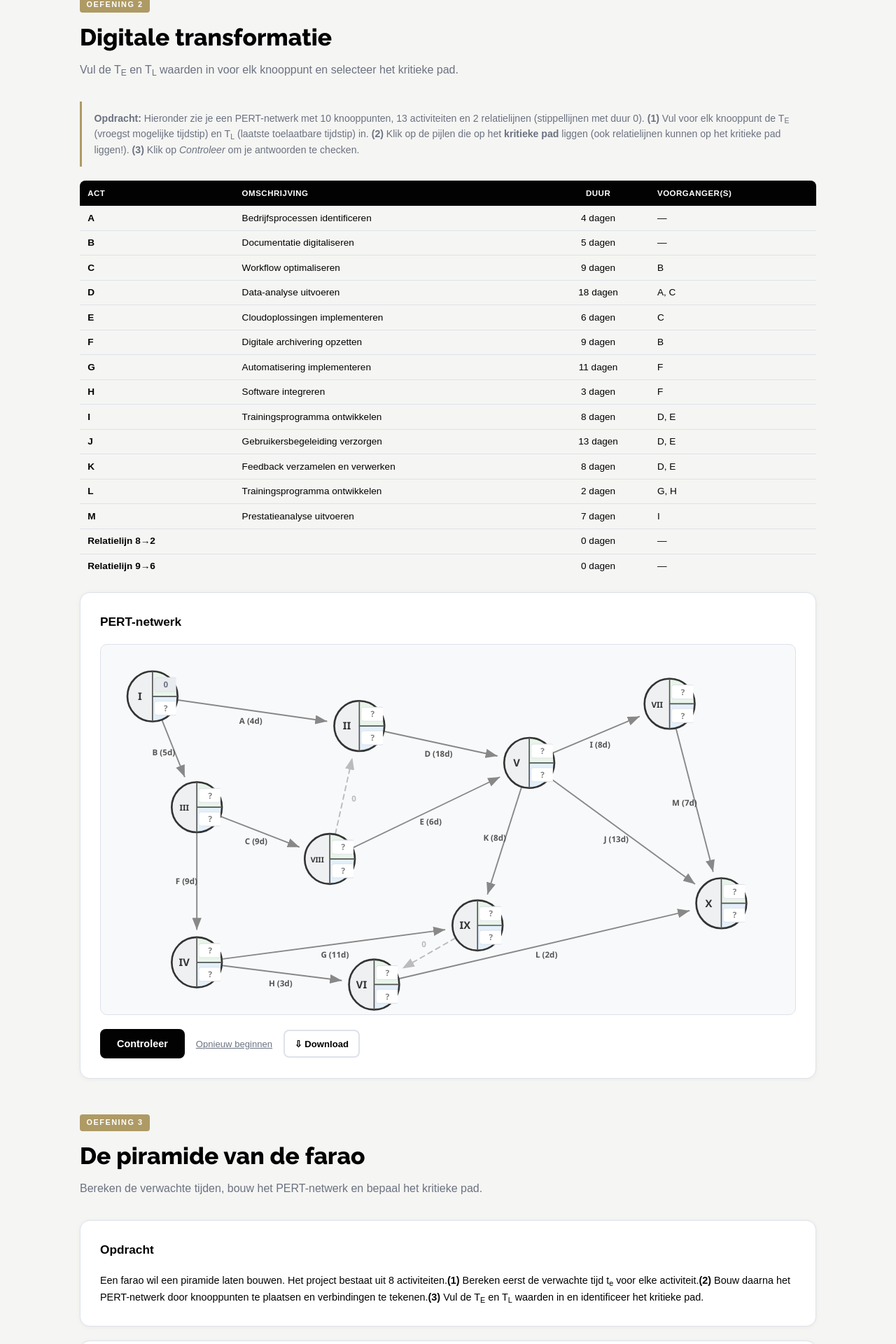
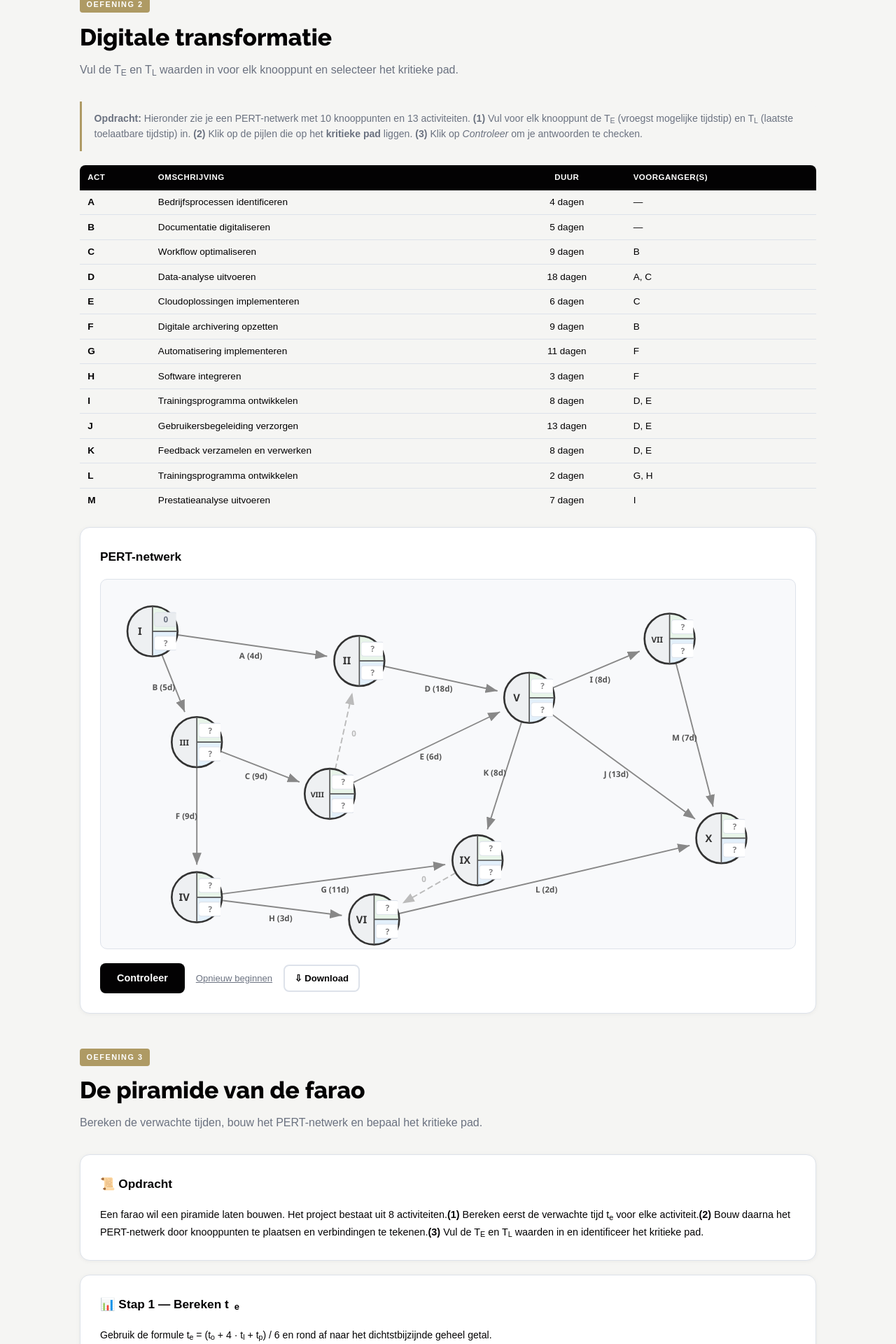
Before and after one commit to janc-pxl/TeachBertPERT, a Next.js app in the folder teachpert-next/: page / in a window 1280 px wide. Shown: the part 8434-10354 px from the top of the page at 70% size. Built offline with nearby package versions, Linux system fonts and the light colour scheme.

Commit message:
first few fixes

```diff
--- a/teachpert-next/src/components/exercises/Exercise2.tsx
+++ b/teachpert-next/src/components/exercises/Exercise2.tsx
@@ -74,8 +74,6 @@ const ACTIVITIES = [
   { act: 'K',              desc: 'Feedback verzamelen en verwerken',   dur: '8 dagen',  pre: 'D, E' },
   { act: 'L',              desc: 'Trainingsprogramma ontwikkelen',     dur: '2 dagen',  pre: 'G, H' },
   { act: 'M',              desc: 'Prestatieanalyse uitvoeren',         dur: '7 dagen',  pre: 'I' },
-  { act: 'Relatielijn 8\u21922', desc: '',                             dur: '0 dagen',  pre: '—' },
-  { act: 'Relatielijn 9\u21926', desc: '',                             dur: '0 dagen',  pre: '—' },
 ];
 
 // ── Edge state stored outside React (imperative SVG refs) ────────────────────
@@ -352,13 +350,13 @@ export default function Exercise2() {
       </div>
 
       <div className="ex1-instructions">
-        <strong>Opdracht:</strong> Hieronder zie je een PERT-netwerk met 10 knooppunten, 13
-        activiteiten en 2 relatielijnen (stippellijnen met duur 0).{' '}
+        <strong>Opdracht:</strong> Hieronder zie je een PERT-netwerk met 10 knooppunten en 13
+        activiteiten.{' '}
         <strong>(1)</strong> Vul voor elk knooppunt de T<sub>E</sub> (vroegst mogelijke
         tijdstip) en T<sub>L</sub> (laatste toelaatbare tijdstip) in.{' '}
         <strong>(2)</strong> Klik op de pijlen die op het{' '}
         <span style={{ color: 'var(--color-accent)', fontWeight: 700 }}>kritieke pad</span>{' '}
-        liggen (ook relatielijnen kunnen op het kritieke pad liggen!).{' '}
+        liggen.{' '}
         <strong>(3)</strong> Klik op <em>Controleer</em> om je antwoorden te checken.
       </div>
 
--- a/teachpert-next/src/components/exercises/Exercise3.tsx
+++ b/teachpert-next/src/components/exercises/Exercise3.tsx
@@ -194,7 +194,7 @@ export function Exercise3() {
       </div>
 
       <div className="card">
-        <div className="card-title">Opdracht</div>
+        <div className="card-title">📜 Opdracht</div>
         <p style={{ color: 'var(--muted)', fontSize: '.9rem', lineHeight: 1.7 }}>
           Een farao wil een piramide laten bouwen. Het project bestaat uit 8 activiteiten.
           <strong>(1)</strong> Bereken eerst de verwachte tijd t<sub>e</sub> voor elke activiteit.
@@ -205,7 +205,7 @@ export function Exercise3() {
 
       {/* STAP 1 */}
       <div className="card">
-        <div className="card-title">Stap 1 — Bereken t<sub>e</sub></div>
+        <div className="card-title">📊 Stap 1 — Bereken t<sub>e</sub></div>
         <p style={{ color: 'var(--muted)', fontSize: '.88rem', marginBottom: '1rem' }}>
           Gebruik de formule t<sub>e</sub> = (t<sub>o</sub> + 4 · t<sub>l</sub> + t<sub>p</sub>) / 6 en rond af naar het dichtstbijzijnde geheel getal.
         </p>
@@ -232,12 +232,12 @@ export function Exercise3() {
         {locked && (
           <div className="ex3-lock-overlay" id="ex3-lock-overlay">
             <div className="ex3-lock-msg">
-              <strong>Stap 2 is vergrendeld</strong>
+              <strong>🔒 Stap 2 is vergrendeld</strong>
               <p>Voltooi eerst Stap 1 (alle t<sub>e</sub> waarden correct).</p>
             </div>
           </div>
         )}
-        <div className="card-title">Stap 2 — Bouw het PERT-netwerk</div>
+        <div className="card-title">🔨 Stap 2 — Bouw het PERT-netwerk</div>
         <div className="ex1-instructions" style={{ marginBottom: '1rem' }}>
           <strong>Instructies:</strong> Gebruik de werkbalk om knooppunten te plaatsen en verbindingen te tekenen.
           <strong>(1)</strong> Klik <em>Knooppunt</em> en klik op het canvas om een knooppunt toe te voegen.
--- a/teachpert-next/src/components/exercises/Exercise4.tsx
+++ b/teachpert-next/src/components/exercises/Exercise4.tsx
@@ -141,7 +141,7 @@ export function Exercise4() {
       </div>
 
       <div className="card">
-        <div className="card-title">Activiteitenoverzicht</div>
+        <div className="card-title">📋 Activiteitenoverzicht</div>
         <p style={{ color: 'var(--muted)', fontSize: '.88rem', marginBottom: '.75rem' }}>
           Het transportbedrijf <em>&quot;H. Oessers&quot;</em> voert een groot digitaliseringsproject uit met 14 activiteiten.
         </p>
@@ -165,7 +165,7 @@ export function Exercise4() {
       </div>
 
       <div className="card">
-        <div className="card-title">Bouw het PERT-netwerk</div>
+        <div className="card-title">🔨 Bouw het PERT-netwerk</div>
         <div className="ex1-instructions" style={{ marginBottom: '1rem' }}>
           <strong>Instructies:</strong> Gebruik de werkbalk om knooppunten te plaatsen en verbindingen te tekenen.
           <strong>(1)</strong> Klik <em>Knooppunt</em> en klik op het canvas om een knooppunt toe te voegen.
--- a/teachpert-next/src/components/exercises/Exercise5.tsx
+++ b/teachpert-next/src/components/exercises/Exercise5.tsx
@@ -55,9 +55,9 @@ export function Exercise5() {
         `<td style="text-align:left;font-size:.82rem;">${a.desc}</td>` +
         `<td>${a.pred.length ? a.pred.join(', ') : '—'}</td>` +
         `<td>${a.to}</td><td>${a.tl}</td><td>${a.tp}</td>` +
-        `<td><input type="number" class="ex5-te-input" data-act="${a.id}" placeholder="?"></td>`;
+        `<td><input type="number" class="ex3-te-input" data-act="${a.id}" placeholder="?"></td>`;
       tbody.appendChild(tr);
-      teInputsRef.current[a.id] = tr.querySelector('.ex5-te-input') as HTMLInputElement;
+      teInputsRef.current[a.id] = tr.querySelector('.ex3-te-input') as HTMLInputElement;
     });
   }, []);
 
@@ -198,7 +198,7 @@ export function Exercise5() {
       </div>
 
       <div className="card">
-        <div className="card-title">Opdracht</div>
+        <div className="card-title">📜 Opdracht</div>
         <p style={{ color: 'var(--muted)', fontSize: '.9rem', lineHeight: 1.7 }}>
           Het bedrijf WalkerWhite wil een applicatie maken voor smartphones over de serie Game of Thrones.
           De televisiezender HBO heeft voorlopig de goedkeuring gegeven aan het bedrijf indien zij de voorgestelde
@@ -213,7 +213,7 @@ export function Exercise5() {
 
       {/* STAP 1 */}
       <div className="card">
-        <div className="card-title">Stap 1 — Bereken t<sub>e</sub></div>
+        <div className="card-title">📊 Stap 1 — Bereken t<sub>e</sub></div>
         <p style={{ color: 'var(--muted)', fontSize: '.88rem', marginBottom: '1rem' }}>
           Gebruik de formule t<sub>e</sub> = (t<sub>o</sub> + 4 · t<sub>l</sub> + t<sub>p</sub>) / 6 en rond af naar het dichtstbijzijnde geheel getal.
         </p>
@@ -240,12 +240,12 @@ export function Exercise5() {
         {locked && (
           <div className="ex3-lock-overlay" id="ex5-lock-overlay">
             <div className="ex3-lock-msg">
-              <strong>Stap 2 is vergrendeld</strong>
+              <strong>🔒 Stap 2 is vergrendeld</strong>
               <p>Voltooi eerst Stap 1 (alle t<sub>e</sub> waarden correct).</p>
             </div>
           </div>
         )}
-        <div className="card-title">Stap 2 — Bouw het PERT-netwerk</div>
+        <div className="card-title">🔨 Stap 2 — Bouw het PERT-netwerk</div>
         <div className="ex1-instructions" style={{ marginBottom: '1rem' }}>
           <strong>Instructies:</strong> Gebruik de werkbalk om knooppunten te plaatsen en verbindingen te tekenen.
           <strong>(1)</strong> Klik <em>Knooppunt</em> en klik op het canvas om een knooppunt toe te voegen.
--- a/teachpert-next/src/components/theory/TheorySection.tsx
+++ b/teachpert-next/src/components/theory/TheorySection.tsx
@@ -123,8 +123,7 @@ export function TheorySection() {
           <summary>Wist je dat? — Geschiedenis van PERT</summary>
           <div className="detail-body">
             De PERT-methode werd uitgevonden door de <em>United States Department of Defense&apos;s US Navy
-            Special Projects Office</em> in <strong>1958</strong> als onderdeel van het
-            <strong>Polaris-project</strong> (de ontwikkeling van nucleaire onderzeeërs).
+            Special Projects Office</em> in <strong>1958</strong> als onderdeel van het <strong>Polaris-project</strong> (de ontwikkeling van nucleaire onderzeeërs).
             PERT lijkt sterk op de <em>kritieke pad methode</em> (CPM), maar bij PERT wordt een
             kansberekening toegepast op de duurtijden, terwijl CPM uitgaat van vaste tijden.
           </div>
```
